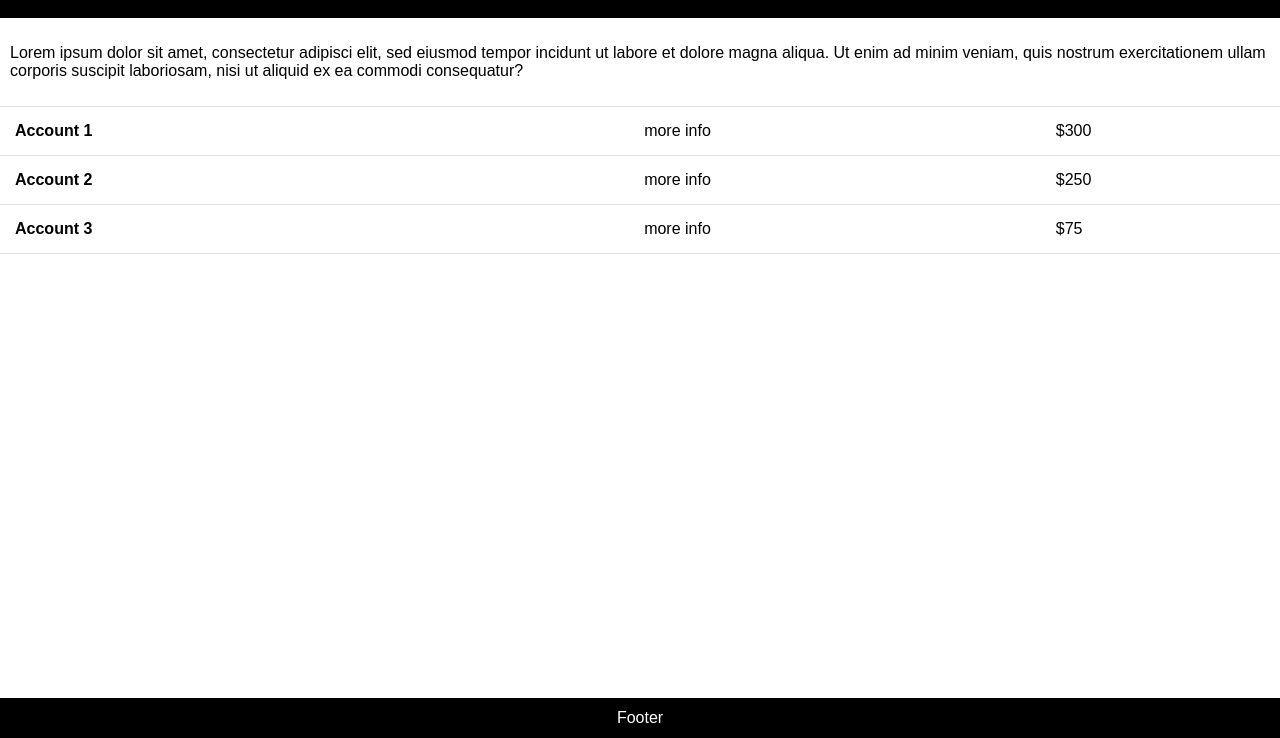
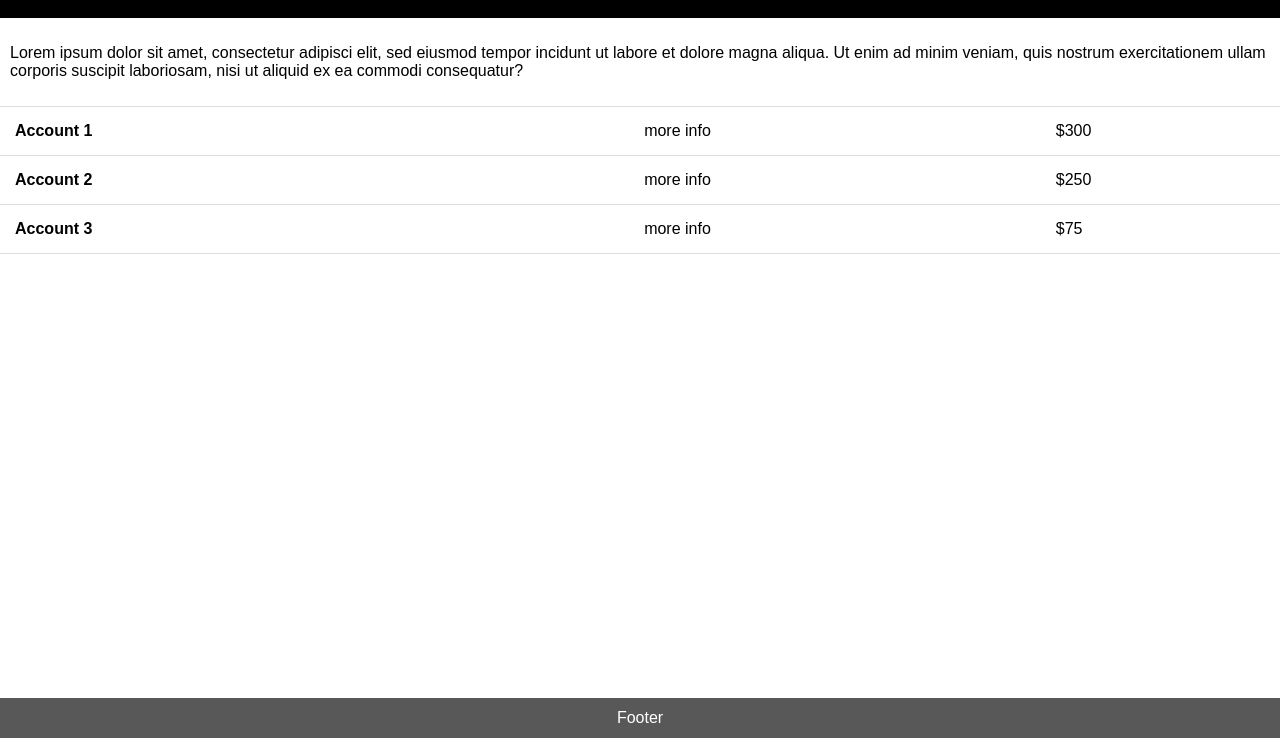
Before and after one commit to houh60/UI-Takehome, a plain HTML site: page index.html in a window 1280 px wide. Shown: the part 62-800 px from the top of the page. Drawn offline with Linux system fonts and the light colour scheme.

Commit message:
new changes

```diff
--- a/style.css
+++ b/style.css
@@ -51,7 +51,7 @@ body {
 
 .footer {
     position: absolute;
-    background-color: black;
+    background-color: #585858;
     width: 100%;
     height: 5vh;
     bottom: 0;
```
